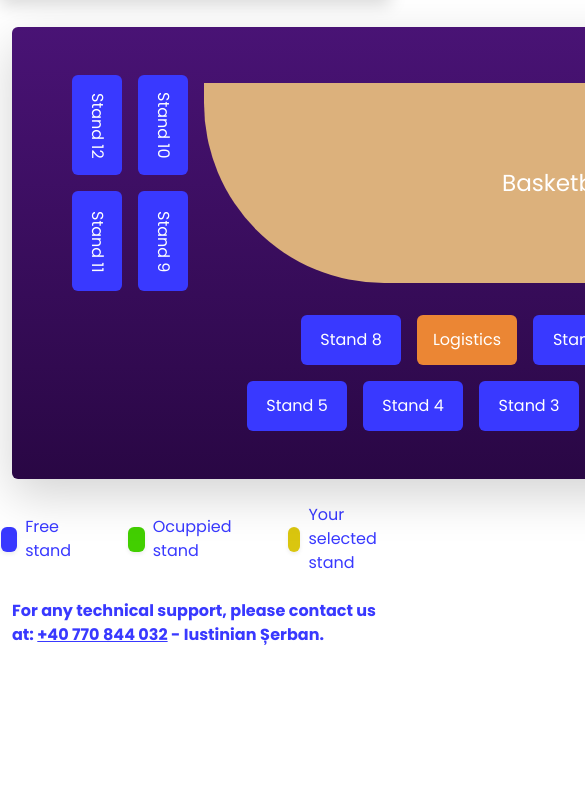
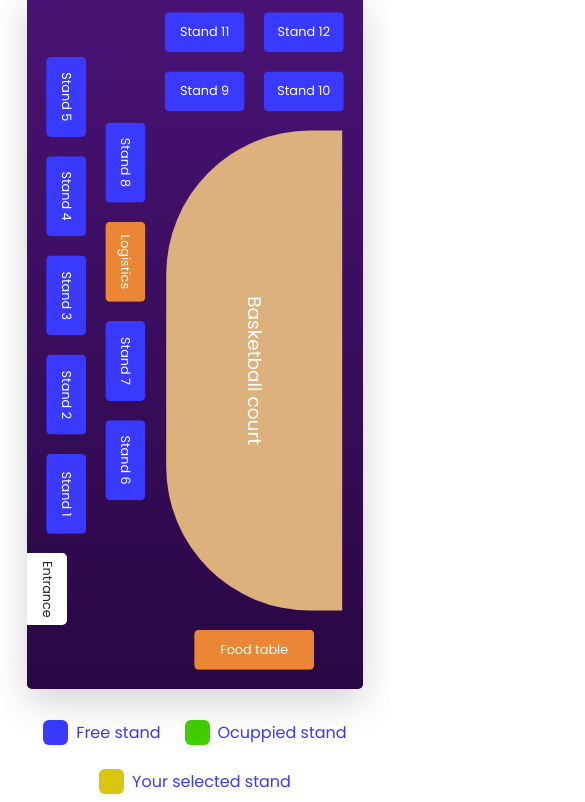
Before and after one commit to Serban2003/JobShop24-Stand-App, a plain HTML site: page index.html in a window 390 px wide. Shown: the part 110-912 px from the top of the page, 585 px wide, since content can reach past the window. Before the commit the page ends 844 px from the top, so only its background shows below. Drawn offline with nearby package versions, Linux system fonts and the light colour scheme; no server answers.

Commit message:
Implement responsive layout for mobile

```diff
--- /dev/null
+++ b/css/flipped_map.css
@@ -0,0 +1,49 @@
+.flipped-map{
+    display: none;
+    width: auto;
+    padding: 0;
+    background-image: linear-gradient(#491375, var(--depressing-purple));
+    border-radius: 0.375rem;
+}
+
+.flipped-field{
+    height: 600px;
+    width: 220px;
+    background-color: #dcb17c;
+    border-radius: 180px 0 0 180px;
+    color: var(--angel-white);
+    writing-mode:vertical-rl;
+    text-orientation: mixed;
+}
+
+.flipped-food-table{
+    height: 50px;
+    width: 150px;
+    background-color: #eb8634;
+    color: var(--angel-white);
+    pointer-events: none;
+}
+
+.flipped-logistics-table{
+    height: 100px;
+    width: 50px;
+    pointer-events: none;
+    background-color: #eb8634;
+    color: var(--angel-white);
+    writing-mode:vertical-rl;
+    text-orientation: mixed;
+}
+
+.flipped-entrance{
+    background-color: var(--angel-white);
+    width: 50px;
+    height: 90px;
+    border-radius: 0 0.375rem 0.375rem 0;
+    writing-mode:vertical-rl;
+    text-orientation: mixed;
+}
+
+.flipped-offset-table{
+    height: 50px;
+    width: 10px;
+}
--- a/css/map.css
+++ b/css/map.css
@@ -1,5 +1,4 @@
 .map{
-    position: relative;
     width: 1100px;
     min-width: 900px;
     background-image: linear-gradient(#491375, var(--depressing-purple));
@@ -8,7 +7,7 @@
 
 .field{
     width: 100%;
-    height: 200px;
+    height: 230px;
     background-color: #dcb17c;
     border-radius: 0 0 180px 180px;
     color: var(--angel-white);
@@ -91,5 +90,27 @@
 }
 
 @media only screen and (max-width: 960px) {
+.map{
+    display: none !important;
+}
+.flipped-map{
+    display: flex !important;
+}
+}
 
+@media only screen and (max-width: 500px){
+    .flipped-map{
+        position: relative;
+        left: 50%;
+        transform: scale(0.8) translateX(-50%);
+        transform-origin: left;
+        margin-top: -80px;
+        margin-bottom: -80px;
+    }
 }
+
+@media only screen and (max-width: 415px){
+    .app-title{
+        font-size: 1.5rem;
+    }
+}
--- a/index.html
+++ b/index.html
@@ -14,6 +14,7 @@
     <script src="https://ajax.googleapis.com/ajax/libs/jquery/3.5.1/jquery.min.js"></script>
     <link href="css/style.css" rel="stylesheet">
     <link href="css/map.css" rel="stylesheet">
+    <link href="css/flipped_map.css" rel="stylesheet">
     <link href="css/login.css" rel="stylesheet">
 </head>
 
@@ -21,7 +22,7 @@
     <!-- START NAVBAR -->
     <nav class="navbar navbar-expand-md shadow" id="navbar">
         <div class="container-fluid justify-content-between">
-            <h1 class="text-white order-2 ms-3">JobShop® Stand App</h1>
+            <h1 class="text-white order-2 ms-3 app-title m-0">JobShop® Stand App</h1>
             <div class="collapse navbar-collapse order-4" id="navbarSupportedContent">
                 <div class="d-flex justify-content-center align-items-center gap-3 p-3">
                     <div class="text-white" id="log-in-message"><span id="companyName"></span></div>
@@ -38,7 +39,7 @@
     </nav>
     <!-- END NAVBAR -->
 
-    <div class="main-content container">
+    <div class="main-content mb-5">
         <div class="d-flex flex-column align-items-center gap-4">
             <div class="container map d-flex flex-column gap-4 shadow-lg">
                 <div class="d-flex gap-lg-5 gap-md-4 gap-3 align-items-center mt-5 ms-5">
@@ -89,7 +90,65 @@
                     </div>
                 </div>
             </div>
-            <div class="d-flex gap-5">
+            <div class="container flipped-map flex-row gap-5 shadow-lg align-items-center">
+                <div class="d-flex gap-sm-5 gap-4 align-items-center mt-sm-5 me-sm-5 mb-sm-5 mt-4 me-4 mb-4">
+                    <div class="d-flex gap-sm-5 gap-4 align-items-center justify-content-center">
+                        <div class="d-flex gap-sm-5 gap-4">
+                            <div class="d-flex flex-column gap-sm-5 gap-4">
+                                <div class="flipped-stand btn d-flex justify-content-center align-items-center ms-sm-5 ms-4"
+                                    id="flipped-stand-5" onclick="selectStand(5)">Stand 5</div>
+                                <div class="flipped-stand btn d-flex justify-content-center align-items-center ms-sm-5 ms-4"
+                                    id="flipped-stand-4" onclick="selectStand(4)">Stand 4</div>
+                                <div class="flipped-stand btn d-flex justify-content-center align-items-center ms-sm-5 ms-4"
+                                    id="flipped-stand-3" onclick="selectStand(3)">Stand 3</div>
+                                <div class="flipped-stand btn d-flex justify-content-center align-items-center ms-sm-5 ms-4"
+                                    id="flipped-stand-2" onclick="selectStand(2)">Stand 2</div>
+                                <div class="d-flex flex-column gap-4">
+                                    <div class="flipped-stand btn d-flex justify-content-center align-items-center ms-sm-5 ms-4"
+                                        id="flipped-stand-1" onclick="selectStand(1)">Stand 1</div>
+                                    <div class="flipped-entrance d-flex align-items-center justify-content-center">
+                                        Entrance</div>
+                                </div>
+
+                            </div>
+                            <div class="d-flex flex-column justify-content-center gap-sm-5 gap-4">
+                                <div class="flipped-stand btn d-flex justify-content-center align-items-center"
+                                    id="flipped-stand-8" onclick="selectStand(8)">Stand 8</div>
+                                <div
+                                    class="btn flipped-logistics-table d-flex align-items-center justify-content-center">
+                                    Logistics
+                                </div>
+                                <div class="flipped-stand btn d-flex justify-content-center align-items-center"
+                                    id="flipped-stand-7" onclick="selectStand(7)">Stand 7</div>
+                                <div class="flipped-stand btn d-flex justify-content-center align-items-center"
+                                    id="flipped-stand-6" onclick="selectStand(6)">Stand 6</div>
+                                    <div class="flipped-offset-table"></div>
+                            </div>
+                        </div>
+                        <div class="d-flex flex-column gap-sm-5 gap-4 align-items-center">
+                            <div class="d-flex gap-sm-5 gap-4">
+                                <div class="stand btn d-flex justify-content-center align-items-center" id="flipped-stand-11"
+                                    onclick="selectStand(11)">Stand 11</div>
+                                <div class="stand btn d-flex justify-content-center align-items-center" id="flipped-stand-12"
+                                    onclick="selectStand(12)">Stand 12</div>
+                            </div>
+                            <div class="d-flex gap-sm-5 gap-4">
+                                <div class="stand btn d-flex justify-content-center align-items-center" id="flipped-stand-9"
+                                    onclick="selectStand(9)">Stand 9</div>
+                                <div class="stand btn d-flex justify-content-center align-items-center" id="flipped-stand-10"
+                                    onclick="selectStand(10)">Stand 10</div>
+                            </div>
+                            <div class="flipped-field d-flex align-items-center justify-content-center fs-3">
+                                Basketball court
+                            </div>
+                            <div class="flipped-food-table btn d-flex align-items-center justify-content-center">
+                                Food table</div>
+
+                        </div>
+                    </div>
+                </div>
+            </div>
+            <div class="d-flex gap-md-5 gap-4 flex-wrap justify-content-center">
                 <div class="d-flex gap-2 align-items-center text-crazy-blue">
                     <div class="standard-stand legend shadow-sm"></div>
                     Free stand
@@ -104,8 +163,11 @@
                 </div>
             </div>
 
-            <p class="fw-bold text-crazy-blue">For any technical support, please contact us at: <a
-                    href="tel:+40 770 844 032" class="text-crazy-blue">+40 770 844 032</a> - Iustinian Șerban.</p>
+            <p class="container fw-bold text-crazy-blue text-center">For any technical support, please contact us at: <a
+                    href="tel:+40 770 844 032" class="text-crazy-blue">+40 770 844 032</a> - Iustinian Șerban.
+            </p>
+
+
         </div>
     </div>
 
--- a/scripts/modify_stand.js
+++ b/scripts/modify_stand.js
@@ -59,21 +59,35 @@ function selectStand(number) {
 function updateStands() {
     for (var i = 1; i <= nrStands; ++i) {
         var stand = document.getElementById("stand-" + i);
+        var flippedStand = document.getElementById("flipped-stand-" + i);
 
         if (standKeys.includes(String(i))) {
             if (i == companyStand) {
                 stand.classList.remove("ocuppied-stand");
                 stand.classList.add("selected-stand");
+
+                flippedStand.classList.remove("ocuppied-stand");
+                flippedStand.classList.add("selected-stand");
+
                 console.log("Selected stand: " + i);
             } else {
                 stand.classList.add("ocuppied-stand");
                 stand.classList.remove("selected-stand");
+
+                flippedStand.classList.add("ocuppied-stand");
+                flippedStand.classList.remove("selected-stand");
             }
             stand.innerHTML = standInfo[standKeys.indexOf(String(i))].company;
+            flippedStand.innerHTML = standInfo[standKeys.indexOf(String(i))].company;
         } else {
             stand.classList.remove("occupied-stand");
             stand.classList.remove("selected-stand");
+
+            flippedStand.classList.remove("occupied-stand");
+            flippedStand.classList.remove("selected-stand");
+
             stand.innerHTML = "Stand " + i;
+            flippedStand.innerHTML = "Stand " + i;
         }
     }
 }
```
Also changed, not shown: css/style.css (line endings or trailing spaces).
